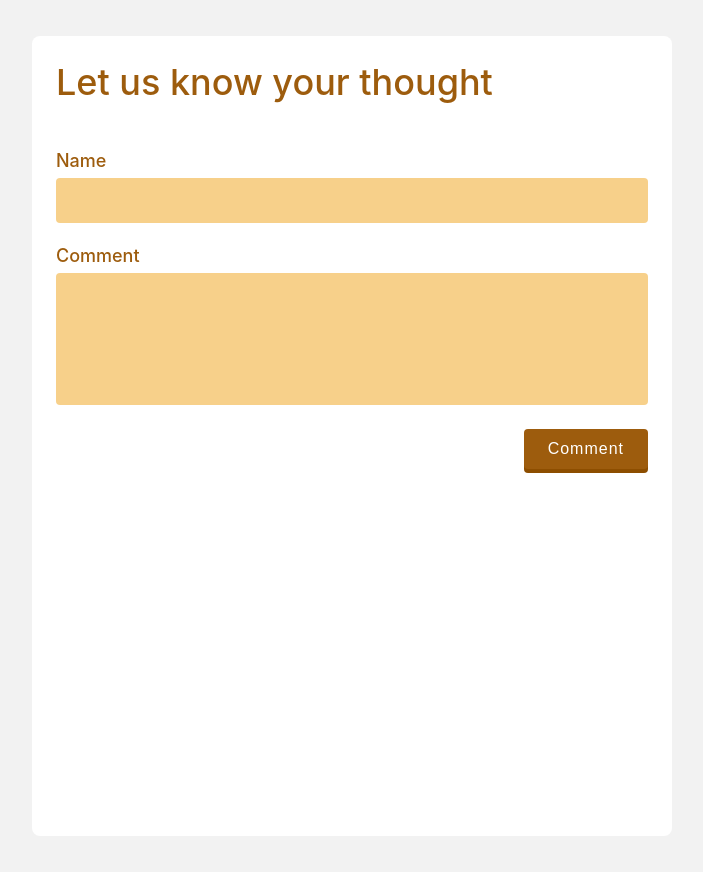
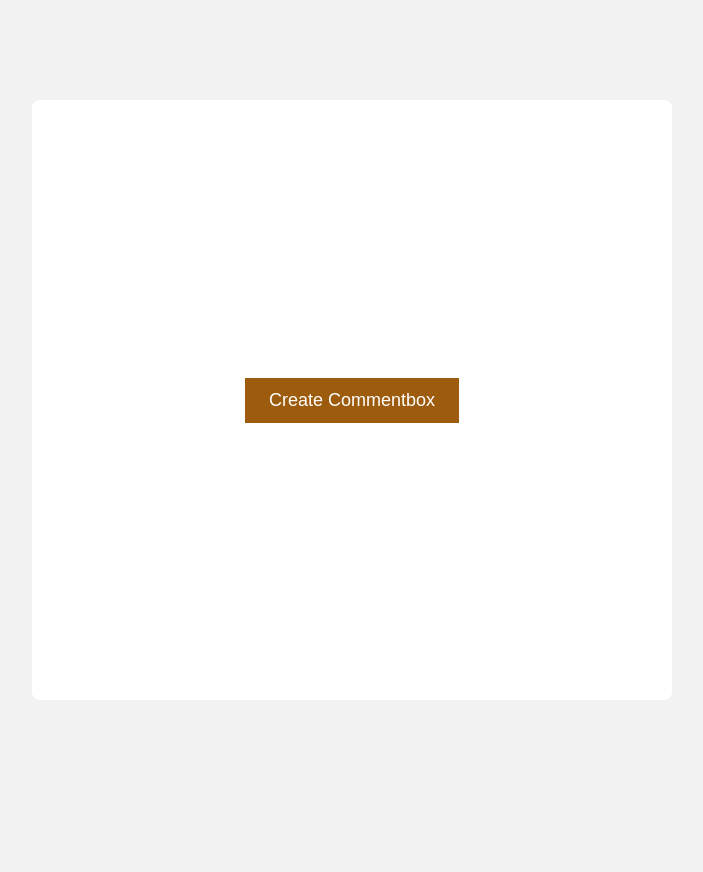
Before and after one commit to AbulKalamAZ/react-commentbox, a React (Create React App) app: page / in a window 1280 px wide. Shown: the whole page, without its empty margins (288-991 px from the left). After the commit the page ends 800 px from the top, so only its background shows below. Built offline with nearby package versions, Linux system fonts and the light colour scheme.

Commit message:
nanoid added along with new route home to commentbox page

```diff
--- a/package.json
+++ b/package.json
@@ -6,8 +6,11 @@
     "@testing-library/jest-dom": "^5.11.4",
     "@testing-library/react": "^11.1.0",
     "@testing-library/user-event": "^12.1.10",
+    "firebase": "^9.6.1",
+    "nanoid": "^3.1.30",
     "react": "^17.0.2",
     "react-dom": "^17.0.2",
+    "react-router-dom": "^6.2.1",
     "react-scripts": "4.0.3",
     "styled-components": "^5.3.3",
     "web-vitals": "^1.0.1"
--- a/src/App.js
+++ b/src/App.js
@@ -1,12 +1,22 @@
 import React from "react";
+import { BrowserRouter as Router, Routes, Route } from "react-router-dom";
 
-import Container from "./components/Container";
+import CommentContainer from "./components/Container";
+import Home from "./components/Home";
 
 function App() {
   return (
-    <div className='app'>
-      <Container />
-    </div>
+    <Router>
+      <div className='app'>
+        <Routes>
+          <Route path='/' element={<Home />} />
+          <Route
+            path='/commentbox/:commentBoxID'
+            element={<CommentContainer />}
+          />
+        </Routes>
+      </div>
+    </Router>
   );
 }
 
--- a/src/components/Comments.js
+++ b/src/components/Comments.js
@@ -1,14 +1,17 @@
 import React from "react";
 import styled from "styled-components";
 
+import app from "../firebase/config";
+
 import userAvatar from "../assets/user.png";
 
+console.log(app);
 function Comments({ comments }) {
   return (
     <CommentsWrapper>
       {comments.map(({ id, name, comment }) => {
         return (
-          <Comment key={id}>
+          <Comment key={`${id} + ${Math.random()}`}>
             <CommentorAvatar />
 
             <CommentorContent>
--- /dev/null
+++ b/src/components/Home.js
@@ -0,0 +1,43 @@
+import React from "react";
+import styled from "styled-components";
+import { customAlphabet } from "nanoid";
+import { Link } from "react-router-dom";
+
+function Home() {
+  const commentBoxID = customAlphabet(
+    "ABCDEFGHIJKLMNOPQRSTUVWXYZabcdefghijklmnopqrstuvwxyz",
+    20
+  )();
+  return (
+    <StyledContainer>
+      <Link to={`/commentbox/${commentBoxID}`}>
+        <StyledNavigationButton>Create Commentbox</StyledNavigationButton>
+      </Link>
+    </StyledContainer>
+  );
+}
+
+export default Home;
+
+// Styles
+
+const StyledContainer = styled.div`
+  width: 50%;
+  height: 75vh;
+  margin: 100px auto;
+  display: flex;
+  justify-content: center;
+  align-items: center;
+  background-color: #fff;
+  border-radius: 8px;
+`;
+
+const StyledNavigationButton = styled.button`
+  padding: 12px 24px;
+  border: 0;
+  outline: none;
+  background-color: #9d5c0d;
+  color: #fff;
+  font-size: 18px;
+  cursor: pointer;
+`;
--- /dev/null
+++ b/src/firebase/config.js
@@ -0,0 +1,21 @@
+// Import the functions you need from the SDKs you need
+import { initializeApp } from "firebase/app";
+// TODO: Add SDKs for Firebase products that you want to use
+// https://firebase.google.com/docs/web/setup#available-libraries
+
+// Your web app's Firebase configuration
+// For Firebase JS SDK v7.20.0 and later, measurementId is optional
+const firebaseConfig = {
+  apiKey: "AIzaSyCixRJOGakybkSh5ETwmfKGmS0USHf1jCk",
+  authDomain: "comment-box-generator.firebaseapp.com",
+  projectId: "comment-box-generator",
+  storageBucket: "comment-box-generator.appspot.com",
+  messagingSenderId: "647120612294",
+  appId: "1:647120612294:web:8450ee27526bd5213e60c7",
+  measurementId: "G-PG7FPW2GGC",
+};
+
+// Initialize Firebase
+const app = initializeApp(firebaseConfig);
+
+export default app;
```
Also changed, not shown: 1 other file (tests, documents, lock files or other folders).
